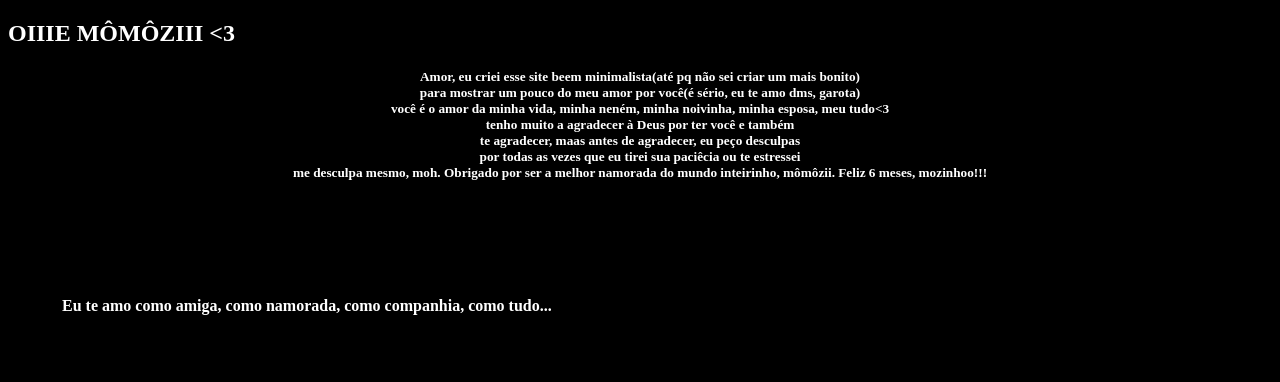
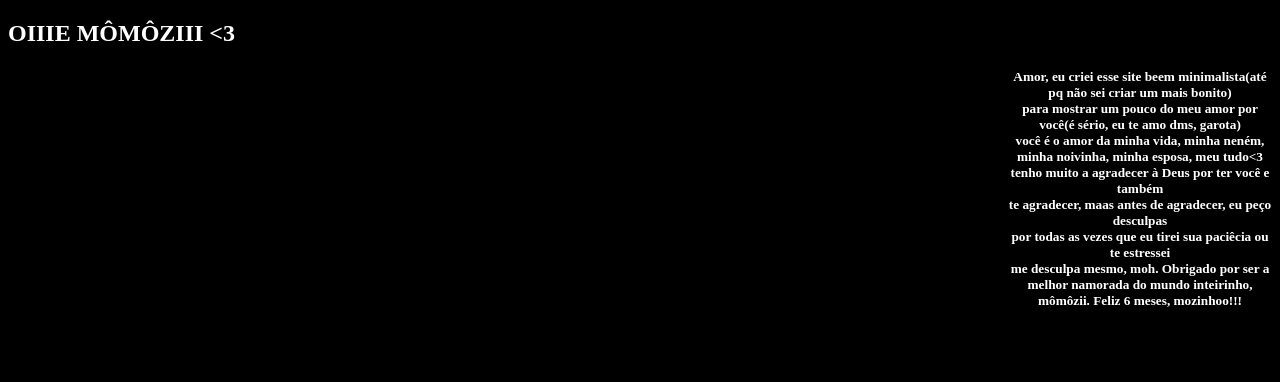
Before and after one commit to Jeovanefaah/sitedefaah, a plain HTML site: page index.html in a window 1280 px wide. Shown: the top 382 px of the page. Drawn offline with Linux system fonts and the light colour scheme; a script that the page names is missing.

Commit message:
Update main.css
Atualização

```diff
--- a/main.css
+++ b/main.css
@@ -1,6 +1,6 @@
 html {background-color: black;}
 body{color: white;}
-h5,h3{text-align: center;}
+h5,h3{text-align: center;padding-left: 1000px;}
 h2{border: 2px; }
 h4{padding: 54px;text-align: left;}
 a{text-decoration: none;padding-left: 20px;padding-right: 20px; padding-top: 10px;padding-botton: 15px; border: 1px red;background: red;border-radius: 25px;color: white;margin: 50px;}
```
